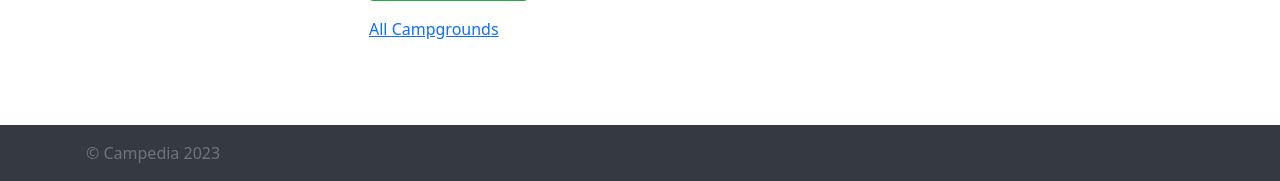
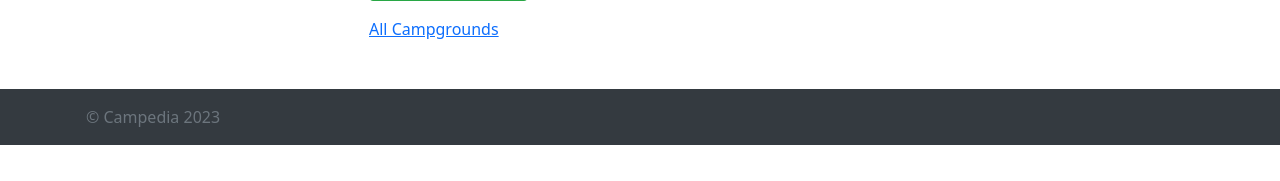
Before and after one commit to prernaa23/Campedia, a Node server app: page /campgrounds/new in a window 1280 px wide. Shown: the part 619-800 px from the top of the page. Run offline with Node 20, Linux system fonts and the light colour scheme; the visitor is signed in with stand-in values (Sample User, id 1); some libraries are stand-ins or nearby versions.

Commit message:
Do Basic Cleanup

```diff
--- a/public/stylesheets/app.css
+++ b/public/stylesheets/app.css
@@ -1,6 +1,7 @@
 #cluster-map {
     width: 100%;
     height: 500px;
+    margin-bottom: 50px;
 }
 
 #map {
--- a/views/campgrounds/index.ejs
+++ b/views/campgrounds/index.ejs
@@ -1,7 +1,7 @@
 <% layout('layouts/boilerplate')%>
     <div id="cluster-map"></div>
     <div class="container">
-        <h1>All Campgrounds</h1>
+        <h1 class="text-center">All Campgrounds</h1>
 
         <% for (let campground of campgrounds){%>
             <div class="card mb-3">
@@ -38,7 +38,7 @@
     </div>
     <script>
         const mapToken = '<%-process.env.MAPBOX_TOKEN%>';
-        const campgrounds = { features: <%-JSON.stringify(campgrounds)%>};
+        const campgrounds = { features: <%-JSON.stringify(campgrounds)%>}
     </script>
 
     <script src="/javascripts/clusterMap.js"></script>
--- a/views/partials/footer.ejs
+++ b/views/partials/footer.ejs
@@ -1,4 +1,4 @@
-<footer class="footer bg-dark py-3 mt-auto">
+<footer class="footer bg-dark py-3 mt-5">
     <div class="container">
         <span class="text-muted">&copy; Campedia 2023</span>
     </div>
```
Also changed, not shown: package.json (+3 -4 lines), 1 other file.
